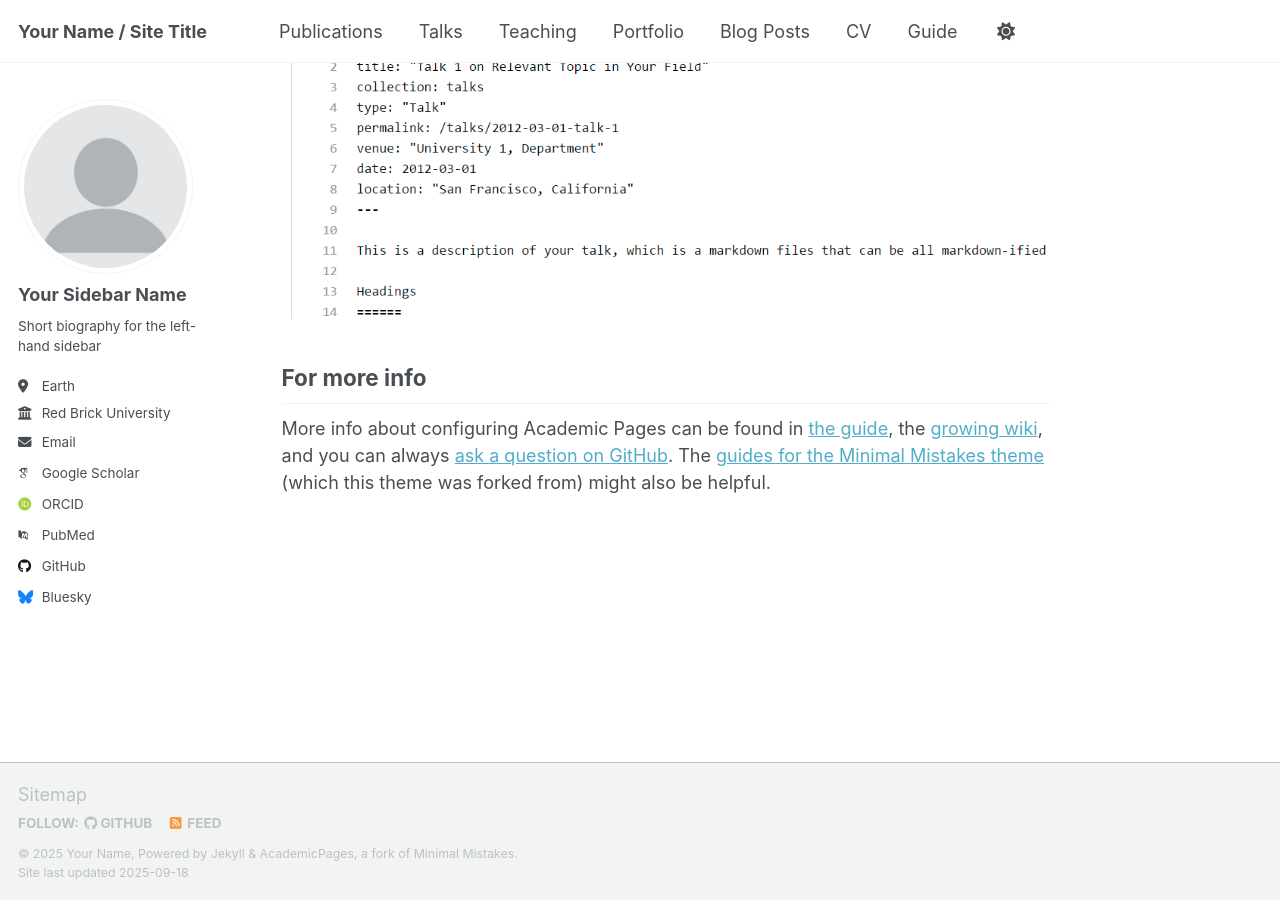
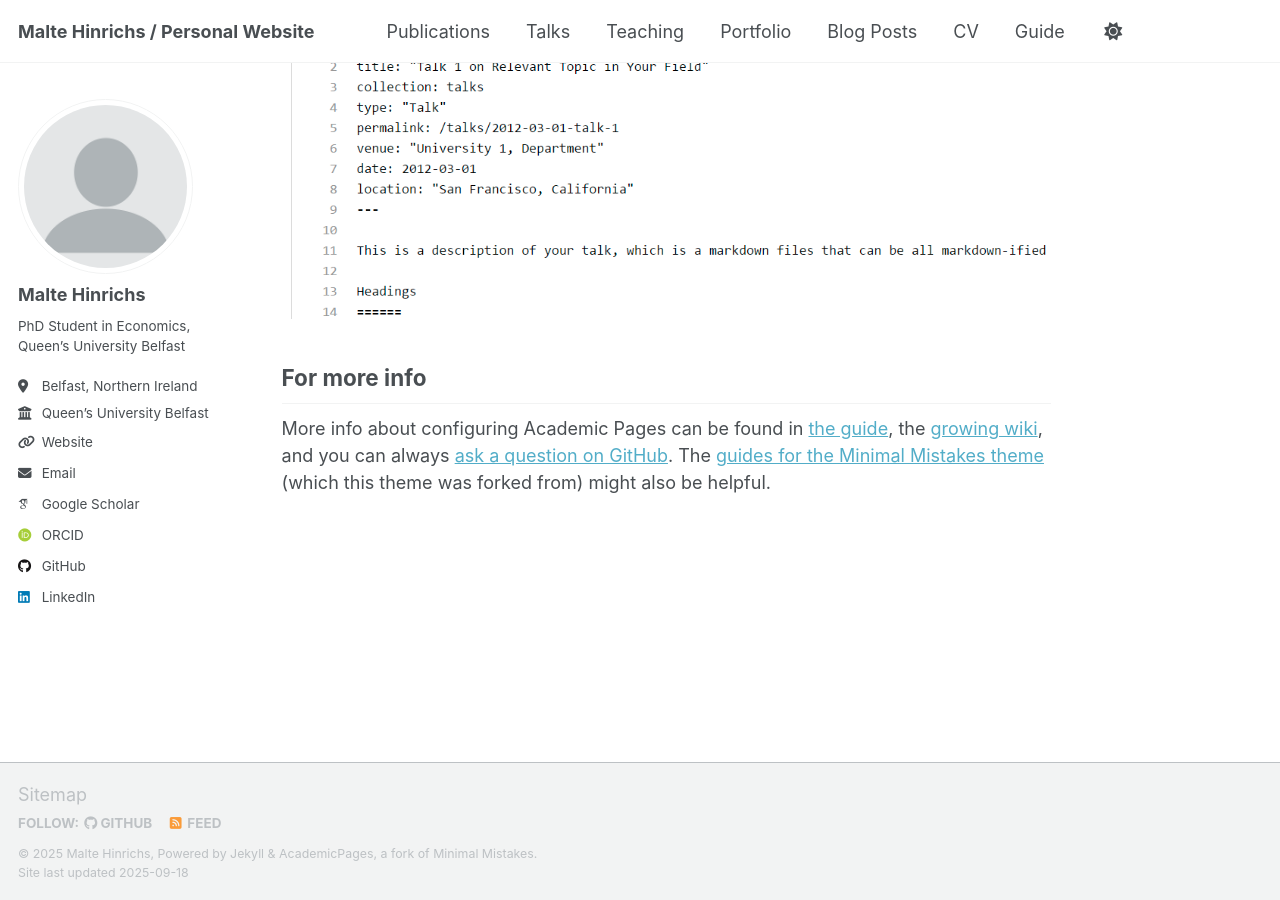
Before and after one commit to maltehhinrichs/maltehhinrichs.github.io, a Jekyll site: the page built from _pages/about.md, in a window 1280 px wide and 900 px high, scrolled down 2880 px. Built offline with Jekyll 4.4.1, drawn with Linux system fonts in a browser that asks for light colours; some web fonts are replaced; a script that is not in the unit is left out.

Commit message:
Update _config.yml

```diff
--- a/_config.yml
+++ b/_config.yml
@@ -9,10 +9,10 @@
 # Basic Site Settings
 locale                   : "en-US"
 site_theme               : "default" # Currently available options are "default", "air"
-title                    : "Your Name / Site Title"
+title                    : "Malte Hinrichs / Personal Website"
 title_separator          : "-"
-name                     : &name "Your Name"
-description              : &description "Your Name's academic portfolio"   # Update this with a general description of your site, this is the default if not overridden by a page
+name                     : &name "Malte Hinrichs"
+description              : &description "PhD Student in Economics, Queen’s University Belfast"   # Update this with a general description of your site, this is the default if not overridden by a page
 url                      : https://academicpages.github.io # The base hostname & protocol for your site e.g. "https://[your GitHub username].github.io",
                                                            # or if you already have some other page hosted on Github then use "https://[your GitHub username].github.io/[Your Repo Name]"
 baseurl                  : "" # the subpath of your site, e.g. "/blog"
@@ -24,13 +24,13 @@ repository               : "academicpages/academicpages.github.io"
 author:
   # Biographic information
   avatar           : "profile.png"
-  name             : "Your Sidebar Name"
+  name             : "Malte Hinrichs"
   pronouns         : # example: "she/her"
-  bio              : "Short biography for the left-hand sidebar"
-  location         : "Earth"
-  employer         : "Red Brick University"
-  uri              : # URL
-  email            : "none@example.org"
+  bio              : "PhD Student in Economics, Queen’s University Belfast"
+  location         : "Belfast, Northern Ireland"
+  employer         : "Queen’s University Belfast"
+  uri              : "https://pure.qub.ac.uk/en/persons/malte-hinrichs"
+  email            : "mhinrichs01@qub.ac.uk"
 
   # Academic websites
   academia         : # URL
@@ -38,9 +38,9 @@ author:
   googlescholar    : "https://scholar.google.com/citations?user=PS_CX0AAAAAJ"
   inspire-hep      : # URL
   impactstory      : # URL
-  orcid            : "http://orcid.org/yourorcidurl"
+  orcid            : "https://orcid.org/0000-0003-1950-2644"
   semantic         : # URL
-  pubmed           : "https://www.ncbi.nlm.nih.gov/pubmed/?term=john+snow"
+  pubmed           : # URL
   researchgate     : # URL
   scopus           : # URL
 
@@ -48,13 +48,13 @@ author:
   bitbucket        : # Username - Update with your username on the site
   codepen          : # Username
   dribbble         : # Username
-  github           : "academicpages"
+  github           : "maltehhinrichs"
   kaggle           : # Username
   stackoverflow    : # User number or user number and name (i.e., use "1" or "1/jeff-atwood")
 
   # Social media
   artstation       : # Username
-  bluesky          : "bsky.app" # Replace this with you Bluesky username
+  bluesky          : # Username
   facebook         : # Username
   flickr           : # Username
   foursquare       : # Username
@@ -63,7 +63,7 @@ author:
   keybase          : # Username
   instagram        : # Username
   lastfm           : # Username
-  linkedin         : # Username
+  linkedin         : "malte-hinrichs"
   mastodon         : # URL
   medium           : # URL
   pinterest        : # Username
```
